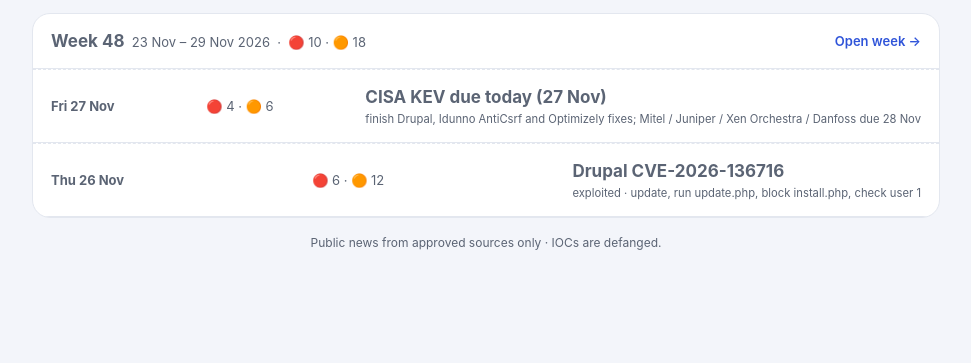
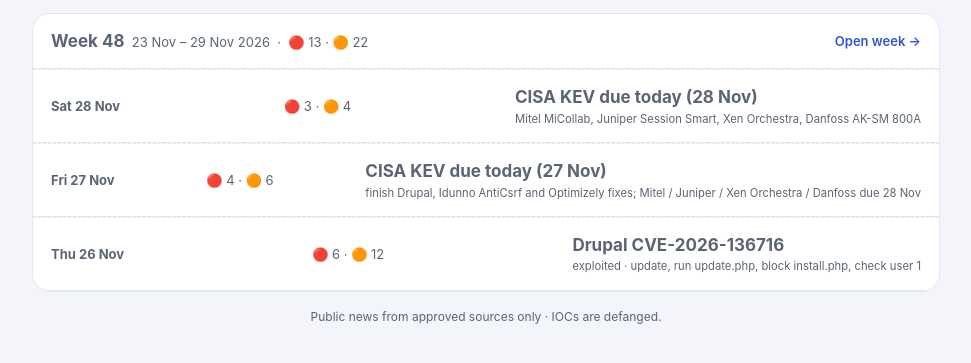
Before and after one commit to threatintel-hub/threat-intel, a plain HTML site: page index.html in a window 1280 px wide. Shown: the part 185-548 px from the top of the page, without its empty margins (154-1125 px from the left). Drawn offline with Linux system fonts and the light colour scheme.

Commit message:
Archive index

```diff
--- a/index.html
+++ b/index.html
@@ -26,6 +26,6 @@
 </head>
 <body><div class="wrap">
 <header class="hero"><span class="kicker">Threat Intel</span><h1>Archive</h1><p>Daily threat intel cards and weekly summaries, newest first.</p></header>
-<section class="wk"><a href="2026-W48/week.html"><span><b>Week 48</b> &nbsp;23 Nov – 29 Nov 2026 &nbsp;·&nbsp; 🔴 10 · 🟠 18</span><em>Open week →</em></a><a class="day" href="2026-W48/2026-11-27/card.html"><span class="dt">Fri 27 Nov</span><span class="ct">🔴 4 · 🟠 6</span><span class="tp"><b>CISA KEV due today (27 Nov)</b><small>finish Drupal, Idunno AntiCsrf and Optimizely fixes; Mitel / Juniper / Xen Orchestra / Danfoss due 28 Nov</small></span></a><a class="day" href="2026-W48/2026-11-26/card.html"><span class="dt">Thu 26 Nov</span><span class="ct">🔴 6 · 🟠 12</span><span class="tp"><b>Drupal CVE-2026-136716</b><small>exploited · update, run update.php, block install.php, check user 1</small></span></a></section>
+<section class="wk"><a href="2026-W48/week.html"><span><b>Week 48</b> &nbsp;23 Nov – 29 Nov 2026 &nbsp;·&nbsp; 🔴 13 · 🟠 22</span><em>Open week →</em></a><a class="day" href="2026-W48/2026-11-28/card.html"><span class="dt">Sat 28 Nov</span><span class="ct">🔴 3 · 🟠 4</span><span class="tp"><b>CISA KEV due today (28 Nov)</b><small>Mitel MiCollab, Juniper Session Smart, Xen Orchestra, Danfoss AK-SM 800A</small></span></a><a class="day" href="2026-W48/2026-11-27/card.html"><span class="dt">Fri 27 Nov</span><span class="ct">🔴 4 · 🟠 6</span><span class="tp"><b>CISA KEV due today (27 Nov)</b><small>finish Drupal, Idunno AntiCsrf and Optimizely fixes; Mitel / Juniper / Xen Orchestra / Danfoss due 28 Nov</small></span></a><a class="day" href="2026-W48/2026-11-26/card.html"><span class="dt">Thu 26 Nov</span><span class="ct">🔴 6 · 🟠 12</span><span class="tp"><b>Drupal CVE-2026-136716</b><small>exploited · update, run update.php, block install.php, check user 1</small></span></a></section>
 <p class="foot">Public news from approved sources only · IOCs are defanged.</p>
 </div></body></html>
```
